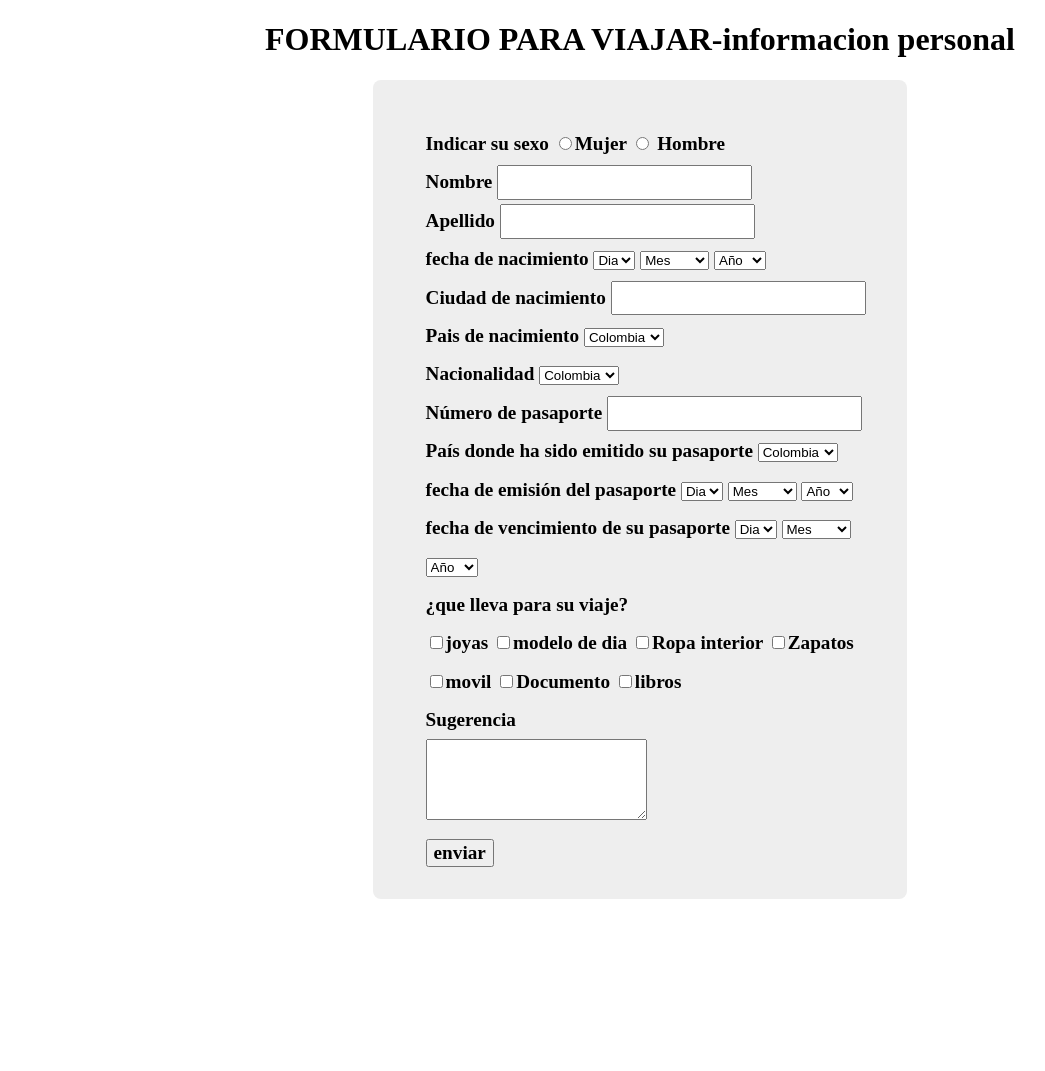
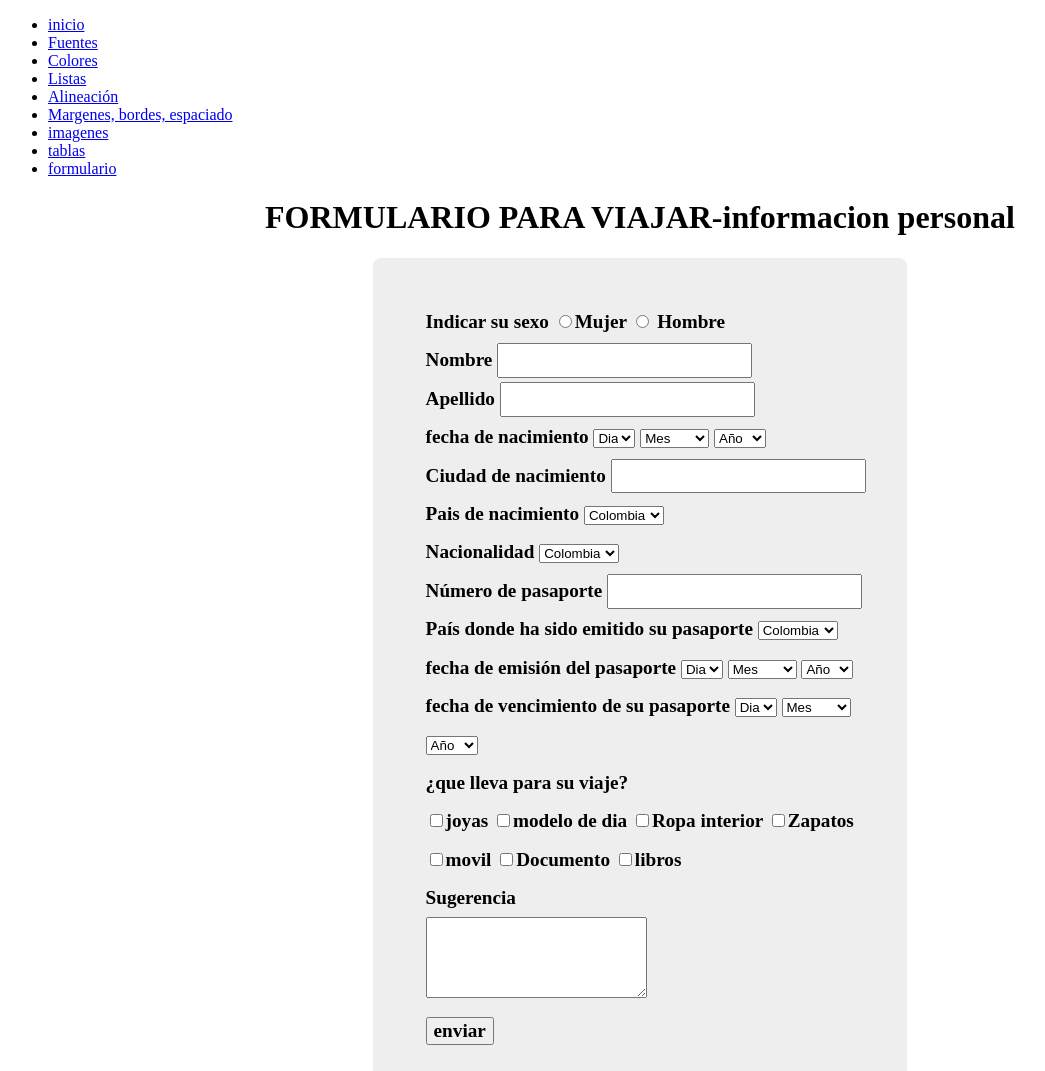
Before and after one commit to GARCIA2702/dayana_Garcia_ADSI, a plain HTML site: page formulario.html in a window 1280 px wide. Shown: the top 1071 px of the page, without its empty margins (0-1045 px from the left). Before the commit the page ends 907 px from the top, so only its background shows below. Drawn offline with Linux system fonts and the light colour scheme; a web font is replaced by a local one.

```diff
--- a/formulario.html
+++ b/formulario.html
@@ -12,6 +12,17 @@
 
 </head>
 <body>
+    <ul>
+        <li> <a href="index.html">inicio</a></li>
+        <li> <a href="fuentes.html">Fuentes</a> </li>
+        <li> <a href="colores.html">Colores</a></li>
+        <li> <a href="listas.html">Listas</a></li>
+        <li><a href="alineacion.html"> Alineación</a></li>
+        <li> <a href="margin-borders-padding.html">Margenes, bordes, espaciado</a></li>
+        <li> <a href="imagenes.html">imagenes</a></li>
+        <li> <a href="tablas.html">tablas</a></li>
+        <li> <a href="formulario.html">formulario</a></li>
+    </ul>
     <h1>FORMULARIO PARA VIAJAR-informacion personal</h1>
 
     <form action="" method="get">
```
Also changed, not shown: alineacion.html (+1 -0 lines), colores.html (+1 -0 lines), fuentes.html (+1 -0 lines), imagenes.html (+1 -0 lines), index.html (+1 -0 lines), listas.html (+1 -0 lines), margin-borders-padding.html (+1 -0 lines), tablas.html (+1 -0 lines).
